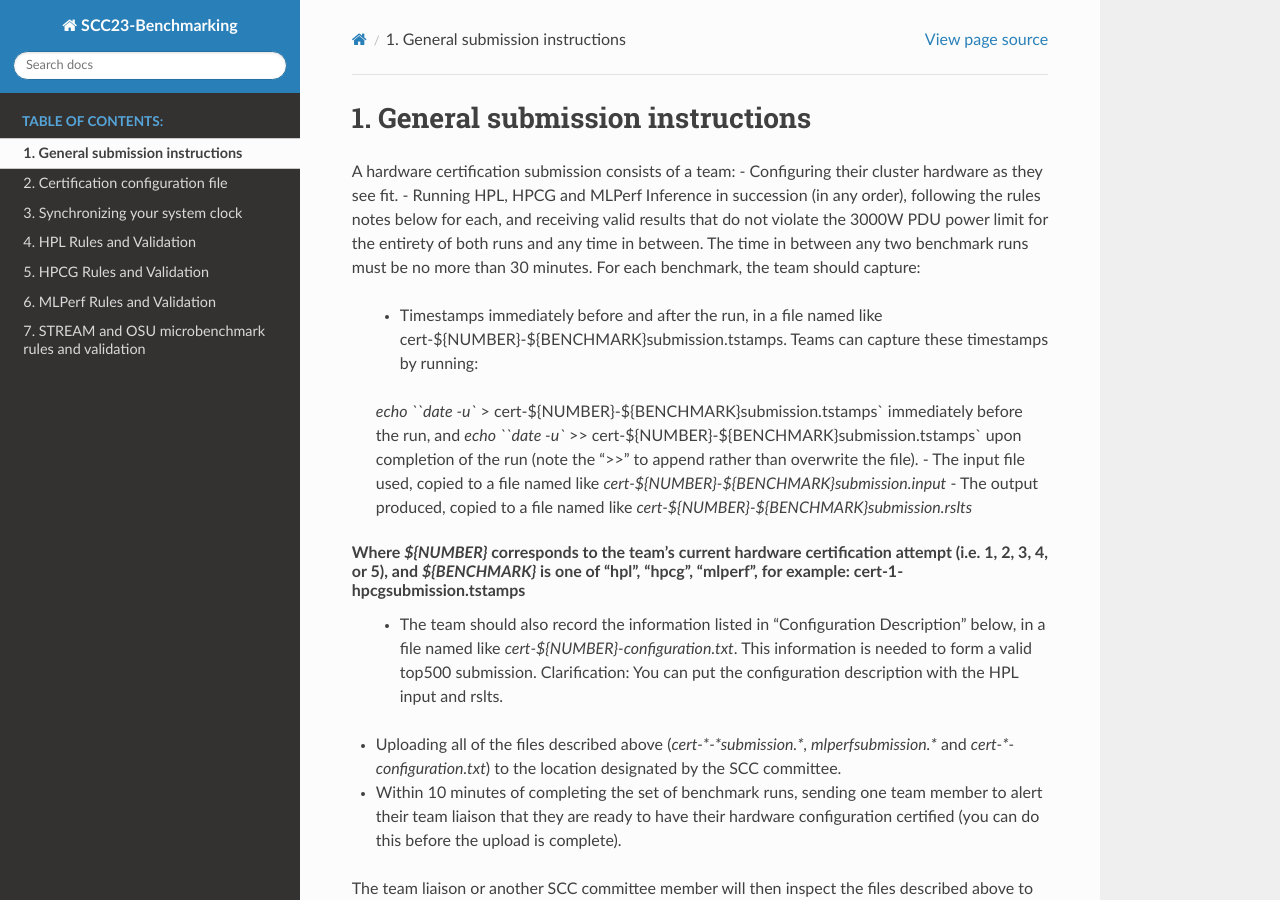
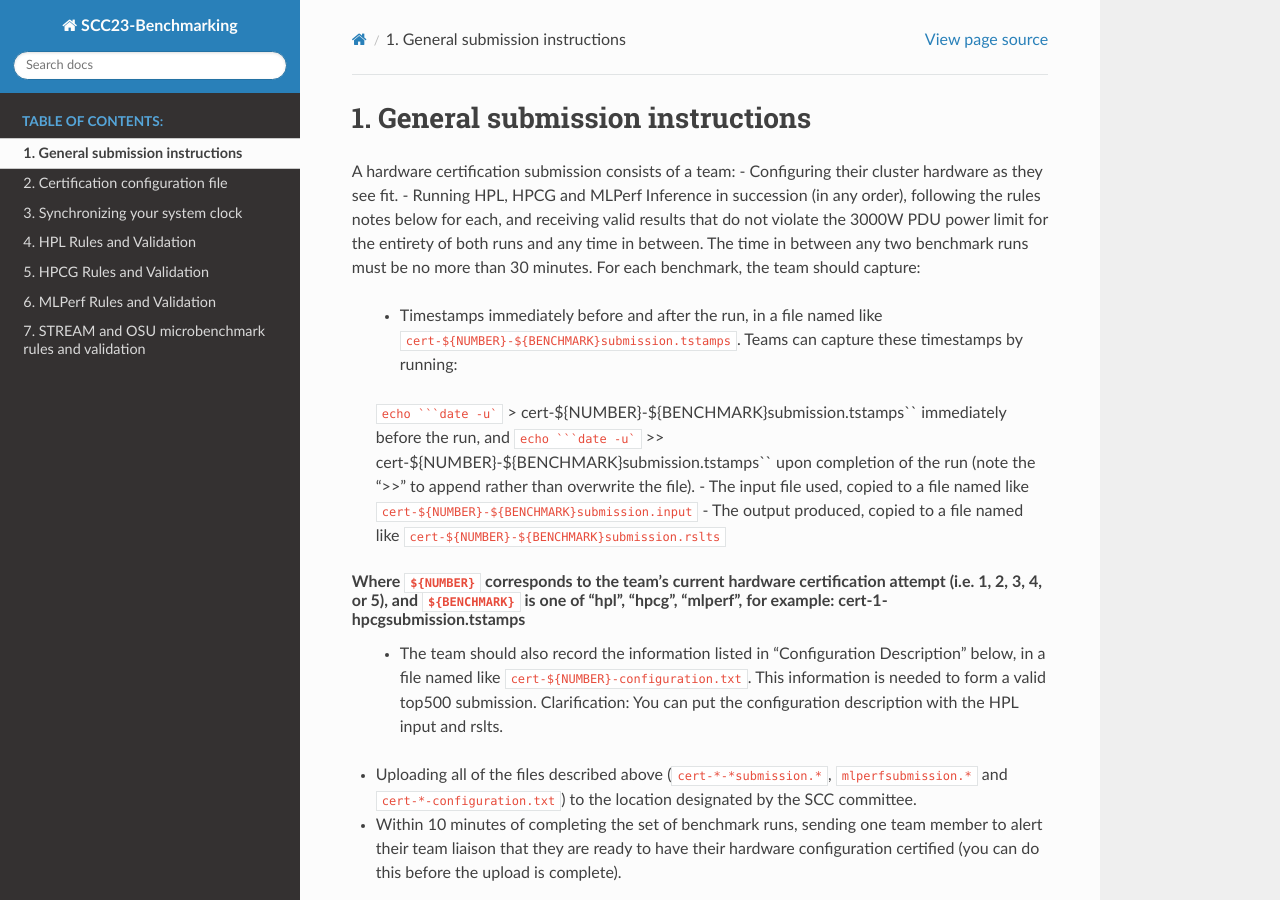
Before and after one commit to amaji/scc23-benchmarking, a Sphinx documentation site: the page built from source/benchmarks/general.rst, in a window 1280 px wide and 900 px high. Built offline with Sphinx 7.4.7 and the Read the Docs theme 2.0.0, drawn with Linux system fonts in a browser that asks for light colours.

Commit message:
Fix formatting.

````diff
--- a/source/benchmarks/general.rst
+++ b/source/benchmarks/general.rst
@@ -4,14 +4,14 @@ General submission instructions
 A hardware certification submission consists of a team:
 - Configuring their cluster hardware as they see fit.
 - Running HPL, HPCG and MLPerf Inference in succession (in any order), following the rules notes below for each, and receiving valid results that do not violate the 3000W PDU power limit for the entirety of both runs and any time in between. The time in between any two benchmark runs must be no more than 30 minutes. For each benchmark, the team should capture:
-	- Timestamps immediately before and after the run, in a file named like cert-${NUMBER}-${BENCHMARK}submission.tstamps. Teams can capture these timestamps by running:
-	`echo ``date -u`` > cert-${NUMBER}-${BENCHMARK}submission.tstamps` immediately before the run, and
-	`echo ``date -u`` >> cert-${NUMBER}-${BENCHMARK}submission.tstamps` upon completion of the run (note the ">>" to append rather than overwrite the file).
-	- The input file used, copied to a file named like `cert-${NUMBER}-${BENCHMARK}submission.input`
-	- The output produced, copied to a file named like `cert-${NUMBER}-${BENCHMARK}submission.rslts`
-Where `${NUMBER}` corresponds to the team’s current hardware certification attempt (i.e. 1, 2, 3, 4, or 5), and `${BENCHMARK}` is one of "hpl", "hpcg", "mlperf", for example: cert-1-hpcgsubmission.tstamps
-	- The team should also record the information listed in "Configuration Description" below, in a file named like `cert-${NUMBER}-configuration.txt`. This information is needed to form a valid top500 submission. Clarification: You can put the configuration description with the HPL input and rslts.
-- Uploading all of the files described above (`cert-*-*submission.*, mlperfsubmission.*` and `cert-*-configuration.txt`) to the location designated by the SCC committee.
+	- Timestamps immediately before and after the run, in a file named like ``cert-${NUMBER}-${BENCHMARK}submission.tstamps``. Teams can capture these timestamps by running:
+	``echo ```date -u``` > cert-${NUMBER}-${BENCHMARK}submission.tstamps`` immediately before the run, and
+	``echo ```date -u``` >> cert-${NUMBER}-${BENCHMARK}submission.tstamps`` upon completion of the run (note the ">>" to append rather than overwrite the file).
+	- The input file used, copied to a file named like ``cert-${NUMBER}-${BENCHMARK}submission.input``
+	- The output produced, copied to a file named like ``cert-${NUMBER}-${BENCHMARK}submission.rslts``
+Where ``${NUMBER}`` corresponds to the team’s current hardware certification attempt (i.e. 1, 2, 3, 4, or 5), and ``${BENCHMARK}`` is one of "hpl", "hpcg", "mlperf", for example: cert-1-hpcgsubmission.tstamps
+	- The team should also record the information listed in "Configuration Description" below, in a file named like ``cert-${NUMBER}-configuration.txt``. This information is needed to form a valid top500 submission. Clarification: You can put the configuration description with the HPL input and rslts.
+- Uploading all of the files described above (``cert-*-*submission.*``, ``mlperfsubmission.*`` and ``cert-*-configuration.txt``) to the location designated by the SCC committee.
 - Within 10 minutes of completing the set of benchmark runs, sending one team member to alert their team liaison that they are ready to have their hardware configuration certified (you can do this before the upload is complete).
 
 The team liaison or another SCC committee member will then inspect the files described above to verify that the runs were valid and in conformance with SCC Benchmarking rules. For in-person teams, the liaison will visually inspect and document the team’s cluster hardware configuration, and may ask questions to understand the hardware configuration and/or changes from one certification attempt to another. For the result to be valid, all of the team's hardware, including spare replacement machines, must be either in the cluster’s rack or on the table with the rest of the cluster’s hardware. If any hardware is later found that was not visible during certification then the certification will be invalidated.
@@ -24,7 +24,7 @@ Configuration Description
 Certification configuration file
 --------------------------------
 
-In order to comply with the Top500 requirements for power measurements, the `cert-${NUMBER}-configuration.txt` file should contain the following information from teams for each hardware certification:
+In order to comply with the Top500 requirements for power measurements, the ``cert-${NUMBER}-configuration.txt`` file should contain the following information from teams for each hardware certification:
 
 1) Cluster Name
 2) Model Name of the System, (e.g. Cray CS300 or HP Moonshot)
@@ -50,4 +50,4 @@ Note that MLPerf can be run with any certification attempt, or after the hardwar
 
 Synchronizing your system clock
 -------------------------------
-You must synchronize the system clocks across your cluster using NTP. SC23 provides an NTP server at the URL: . Please use the command `ntpdate` to update your clocks against this server or set up automatic clock synchronization. The purpose of this is to make sure that your cluster is using the local timezone at the conference venue and it is synchronized with the sever monitoring your power consumption. Without proper clock synchronization it may take significantly longer to validate your results.
+You must synchronize the system clocks across your cluster using NTP. SC23 provides an NTP server at the URL: . Please use the command ``ntpdate`` to update your clocks against this server or set up automatic clock synchronization. The purpose of this is to make sure that your cluster is using the local timezone at the conference venue and it is synchronized with the sever monitoring your power consumption. Without proper clock synchronization it may take significantly longer to validate your results.
````
Also changed, not shown: source/benchmarks/hpcg.rst (+9 -11 lines).
